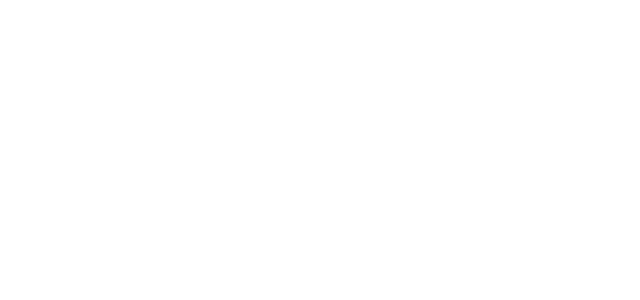
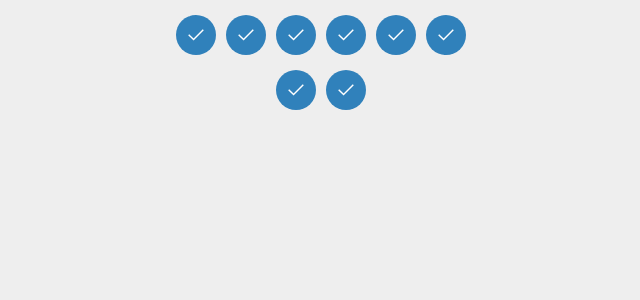
Before and after one commit to IgorSulj/jobsite, a SvelteKit app: page /form in a window 1280 px wide. Shown: the top 300 px of the page, without its empty margins (319-959 px from the left). Built offline with nearby package versions, Linux system fonts and the light colour scheme.

Commit message:
Added upper part of form

```diff
--- /dev/null
+++ b/src/lib/icons/CheckIcon.svelte
@@ -0,0 +1,16 @@
+<script lang="ts">
+    import Icon from "./Icon.svelte";
+
+    export let text: string = ''
+</script>
+
+<Icon {text}>
+    <svg viewBox="0 0 20 20" fill="none" xmlns="http://www.w3.org/2000/svg">
+    <mask id="mask0_218_285" style="mask-type:alpha" maskUnits="userSpaceOnUse" x="0" y="0" width="20" height="20">
+    <rect x="0.399902" y="0.400024" width="19.2" height="19.2" fill="#D9D9D9"/>
+    </mask>
+    <g mask="url(#mask0_218_285)">
+    <path d="M7.95998 14.68L3.47998 10.2L4.33998 9.34003L7.95998 12.96L15.64 5.28003L16.5 6.14003L7.95998 14.68Z" fill="white"/>
+    </g>
+    </svg>
+</Icon>
--- /dev/null
+++ b/src/lib/icons/Icon.svelte
@@ -0,0 +1,37 @@
+<script lang="ts">
+    export let text: string = ''
+</script>
+
+<div id="wrapper">
+    <div id="wrapper__icon">
+        <div id="icon">
+            <slot />
+        </div>
+    </div>
+    {#if text}
+    <p>{text}</p>
+    {/if}
+</div>
+
+<style>
+    #wrapper__icon {
+        margin: auto;
+        width: 2.5rem;
+        height: 2.5rem;
+        display: flex;
+        justify-content: center;
+        align-items: center;
+        background-color: #3081BB;
+        border-radius: 50%;
+    }
+
+    #icon {
+        width: 1.5rem;
+        height: 1.5rem;
+        position: relative;
+    }
+
+    #icon :global(svg *) {
+        fill: white;
+    }
+</style>
--- a/src/routes/form/+page.svelte
+++ b/src/routes/form/+page.svelte
@@ -0,0 +1,42 @@
+<script>
+    import CheckIcon from "$lib/icons/CheckIcon.svelte";
+</script>
+
+<article>
+    <div class="subform-buttons">
+        <CheckIcon />
+        <CheckIcon />
+        <CheckIcon />
+        <CheckIcon />
+        <CheckIcon />
+        <CheckIcon />
+    </div>
+    <div class="subform-buttons lower">
+        <CheckIcon />
+        <CheckIcon />
+    </div>
+</article>
+
+<style>
+    :global(body) {
+        margin: 0;
+    }
+
+    article {
+        background-color: #eee;
+        width: 100vw;
+        min-height: 100vh;
+    }
+
+    .subform-buttons {
+        display: flex;
+        padding: 15px 10px;
+        justify-content: center;
+        align-items: center;
+        gap: 10px;
+    }
+
+    .lower {
+        padding: 0;
+    }
+</style>
```
Also changed, not shown: src/lib/img/form/check-white.svg (added).
